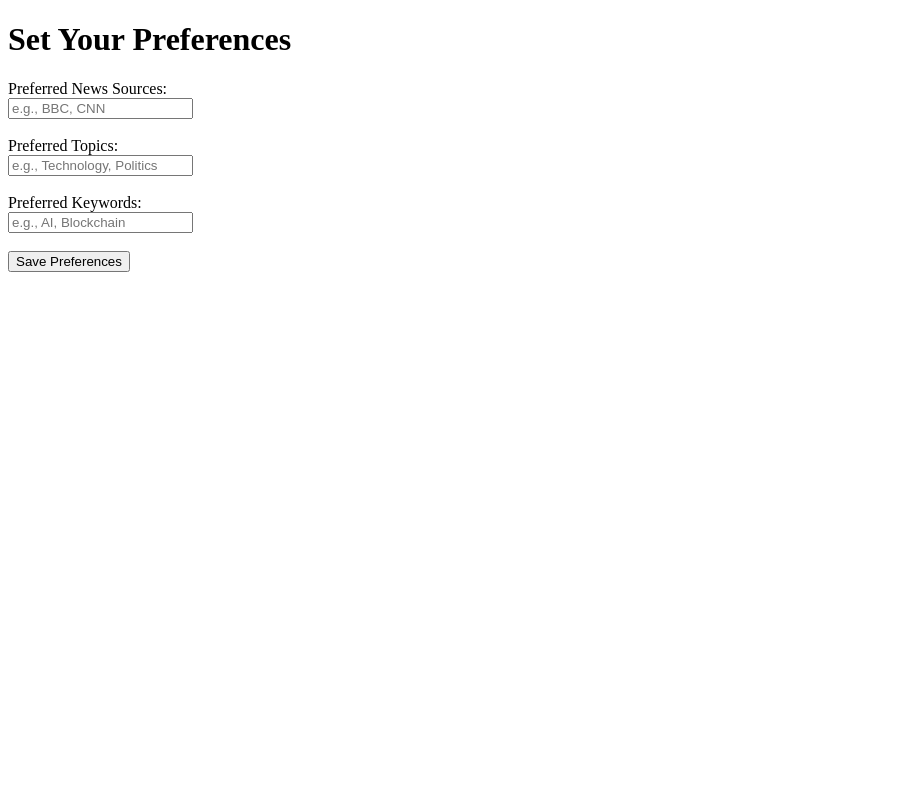
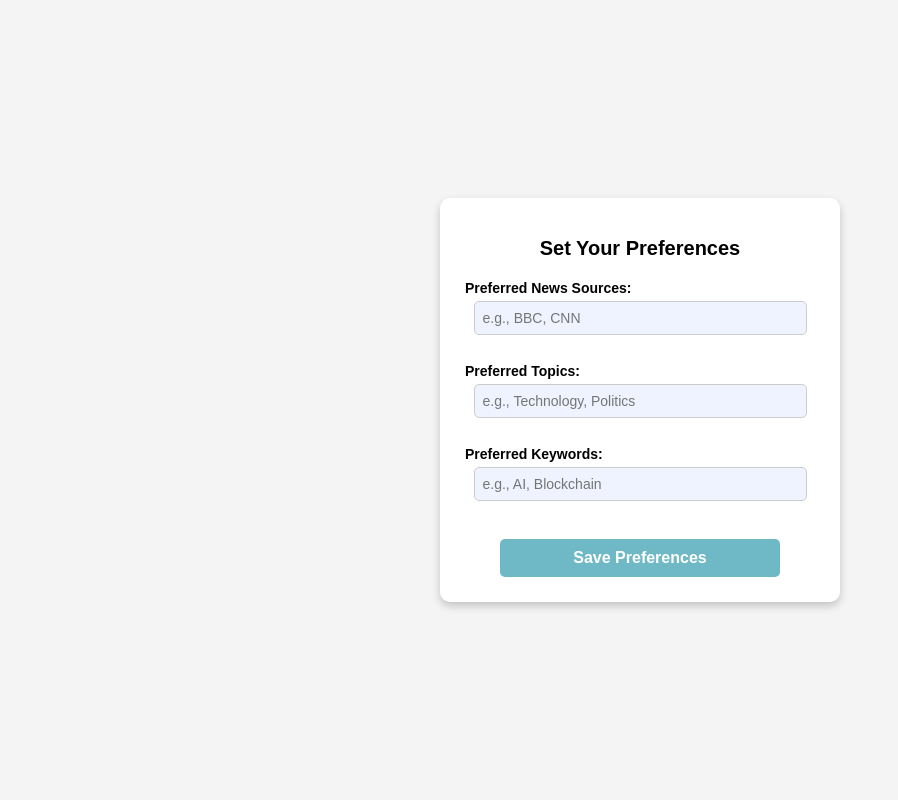
Before and after one commit to iaminhri/COSC-4P02, a Django app: template trendtailor/trendApp/templates/set_preferences.html in a window 1280 px wide. Shown: the whole page, without its empty margins (0-898 px from the left). Run offline with Django 5.2, Linux system fonts and the light colour scheme; the template is opened without the code that fills it, so the values that code supplies are empty; parts of the project's set-up code (start-up, migrations or seed data) failed here and were passed over.

Commit message:
Update set_preferences.html

```diff
--- a/trendtailor/trendApp/templates/set_preferences.html
+++ b/trendtailor/trendApp/templates/set_preferences.html
@@ -4,21 +4,90 @@
     <meta charset="UTF-8">
     <meta name="viewport" content="width=device-width, initial-scale=1.0">
     <title>Preferences</title>
+    <style>
+        body {
+            font-family: Arial, sans-serif;
+            background-color: #f4f4f4;
+            display: flex;
+            justify-content: center;
+            align-items: center;
+            height: 100vh;
+            margin: 0;
+        }
+
+        .container {
+            background-color: white;
+            padding: 25px;
+            border-radius: 10px;
+            box-shadow: 0 4px 8px rgba(0, 0, 0, 0.2);
+            text-align: center;
+            max-width: 350px;
+            width: 100%;
+        }
+
+        h1 {
+            font-size: 20px;
+            font-weight: bold;
+            margin-bottom: 20px;
+        }
+
+        label {
+            font-weight: bold;
+            display: block;
+            margin-top: 10px;
+            text-align: left;
+            font-size: 14px;
+        }
+
+        input {
+            width: 90%;
+            padding: 8px;
+            margin-top: 5px;
+            border: 1px solid #ccc;
+            border-radius: 5px;
+            background-color: #eef3ff;
+            font-size: 14px;
+        }
+
+        .btn-container {
+            text-align: center;
+            margin-top: 20px;
+        }
+
+        button {
+            width: 80%;
+            padding: 10px;
+            border: none;
+            border-radius: 5px;
+            background-color: #6fb9c6;
+            color: white;
+            font-size: 16px;
+            font-weight: bold;
+            cursor: pointer;
+        }
+
+        button:hover {
+            background-color: #6284AB;
+        }
+    </style>
 </head>
 <body>
+    <div class="container">
         <h1>Set Your Preferences</h1>
         <form method="post">
             {% csrf_token %}
-        <label for="sources">Preferred News Sources:</label><br>
+            <label for="sources">Preferred News Sources:</label>
             <input type="text" id="sources" name="sources" placeholder="e.g., BBC, CNN"><br><br>
 
-        <label for="topics">Preferred Topics:</label><br>
+            <label for="topics">Preferred Topics:</label>
             <input type="text" id="topics" name="topics" placeholder="e.g., Technology, Politics"><br><br>
 
-        <label for="keywords">Preferred Keywords:</label><br>
+            <label for="keywords">Preferred Keywords:</label>
             <input type="text" id="keywords" name="keywords" placeholder="e.g., AI, Blockchain"><br><br>
 
-        <button type="submit">Save Preferences</button>
+            <div class="btn-container"><button type="submit">Save Preferences</button></div>
         </form>
+    </div>
+
 </body>
 </html>
```
Lines whose indentation alone changed are shown as unchanged.
